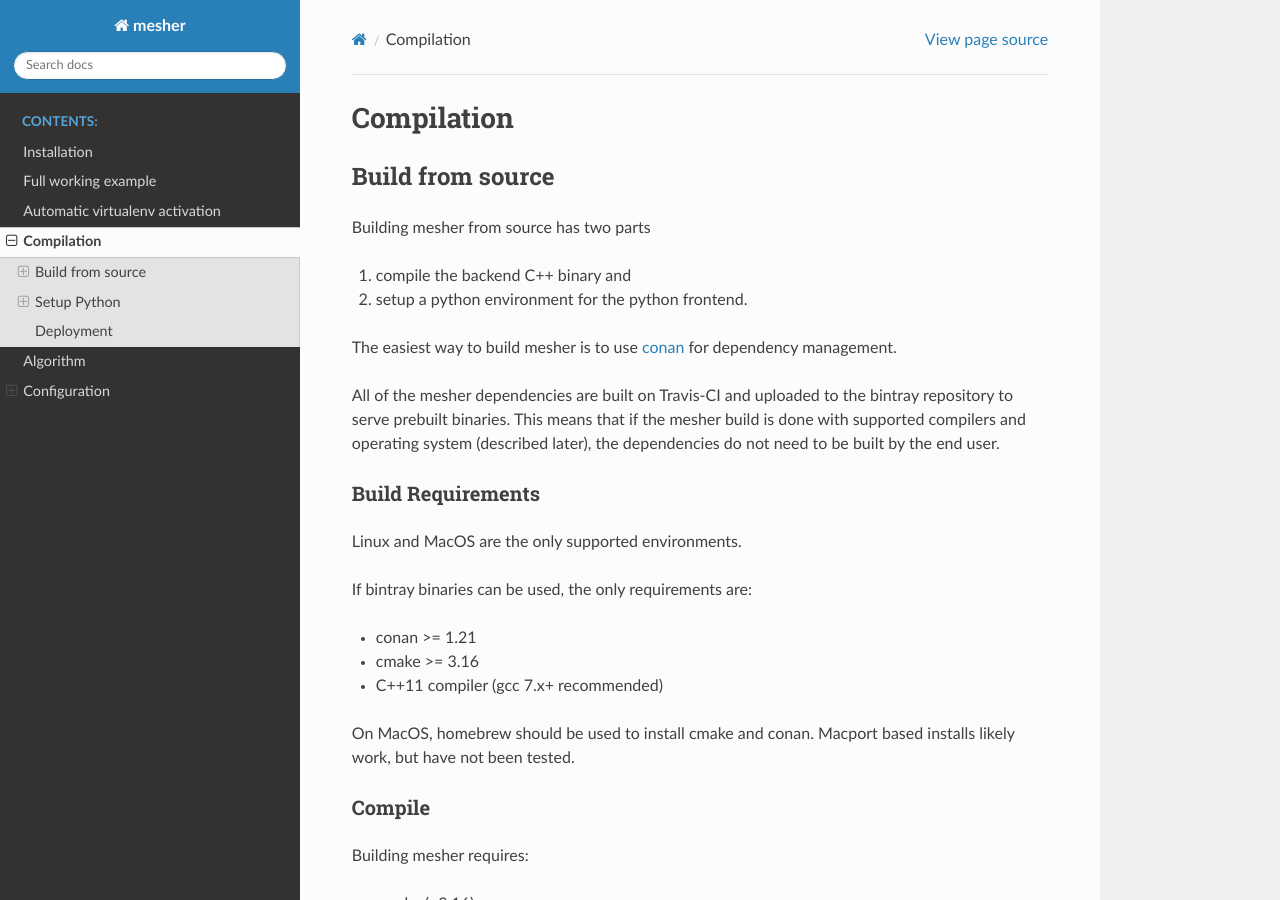
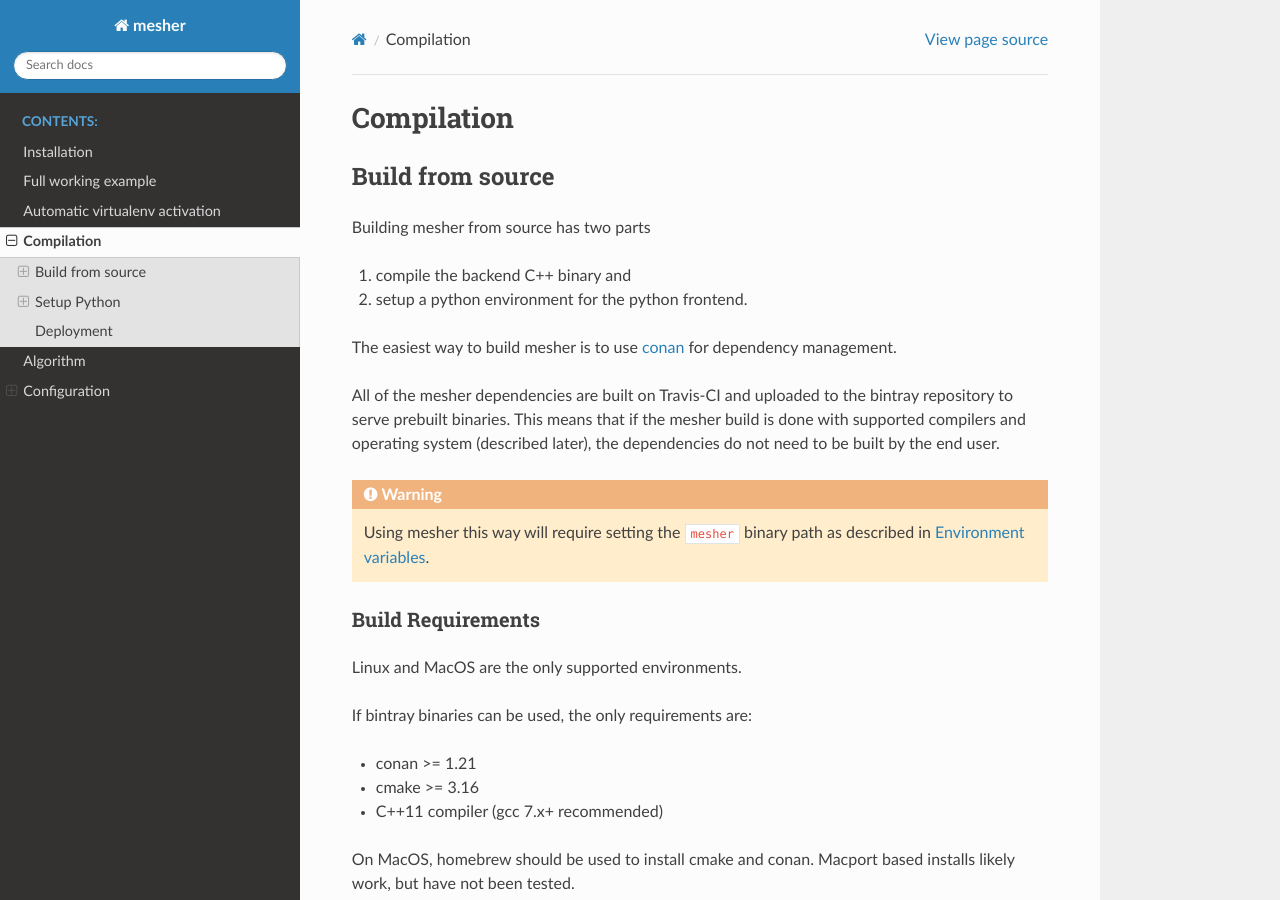
Before and after one commit to Chrismarsh/mesher, a Sphinx documentation site: the page built from docs/source/build.rst, in a window 1280 px wide and 900 px high. Built offline with Sphinx 7.4.7 and the Read the Docs theme 2.0.0, drawn with Linux system fonts in a browser that asks for light colours.

Commit message:
add warning for mesher_path

```diff
--- a/docs/source/build.rst
+++ b/docs/source/build.rst
@@ -12,6 +12,10 @@
 The easiest way to build mesher is to use `conan <https://www.conan.io/>`_ for dependency management.
 
 All of the mesher dependencies are built on Travis-CI and uploaded to the bintray repository to serve prebuilt binaries. This means that if the mesher build is done with supported compilers and operating system (described later), the dependencies do not need to be built by the end user.
+
+.. warning::
+   Using mesher this way will require setting the ``mesher`` binary path as described in :ref:`Configuration:Environment Variables`.
+
 
 Build Requirements
 *******************
--- a/docs/source/configuration.rst
+++ b/docs/source/configuration.rst
@@ -85,7 +85,7 @@
 
    :type: string
 
-Instead of specifying a mesher_path in the configuration file, the environment variable ``MESHER_EXE`` may be set to the binary. If both ``MESHER_EXE`` and ``mesher_path`` are defined, the configuration file path takes precedence.
+Instead of specifying a ``mesher_path`` in the configuration file, the environment variable ``MESHER_EXE`` may be set to the binary. If both ``MESHER_EXE`` and ``mesher_path`` are defined, the configuration file path takes precedence.
 
 Lloyd iterations
 ================
```
